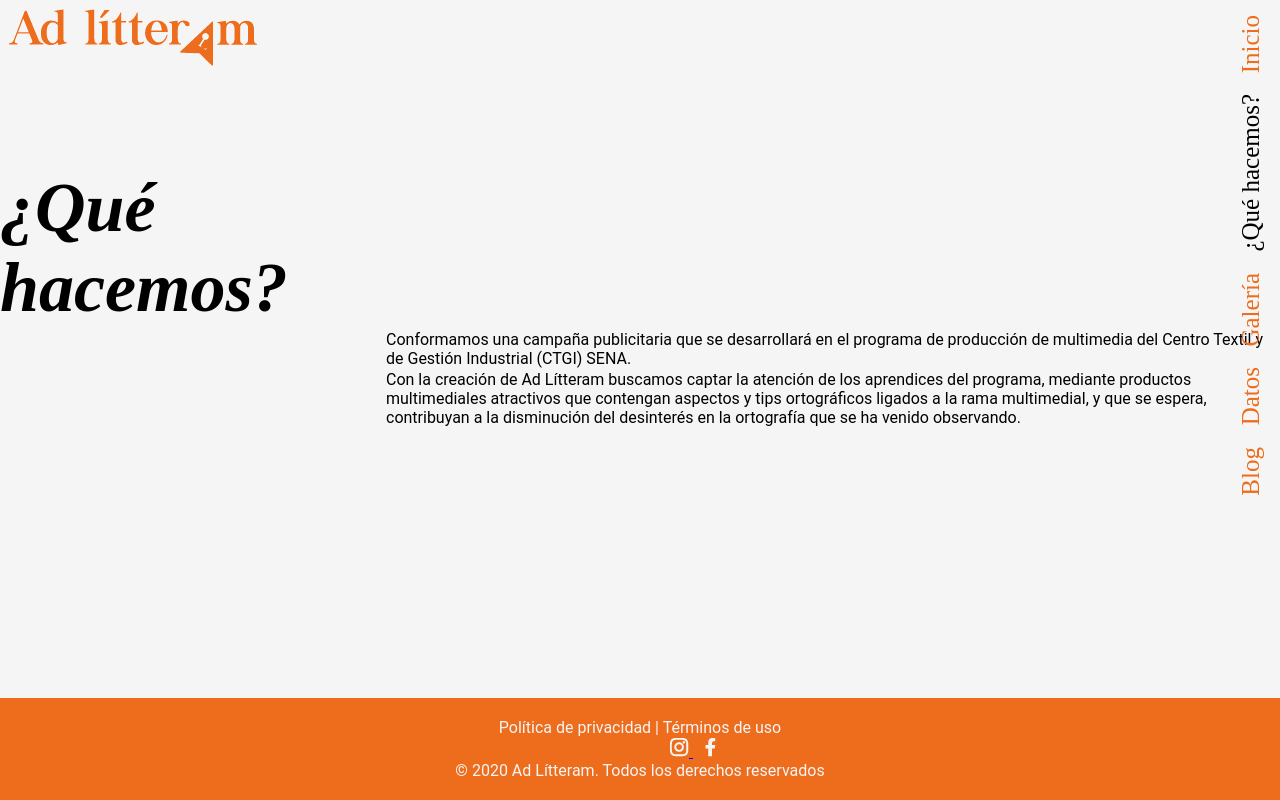
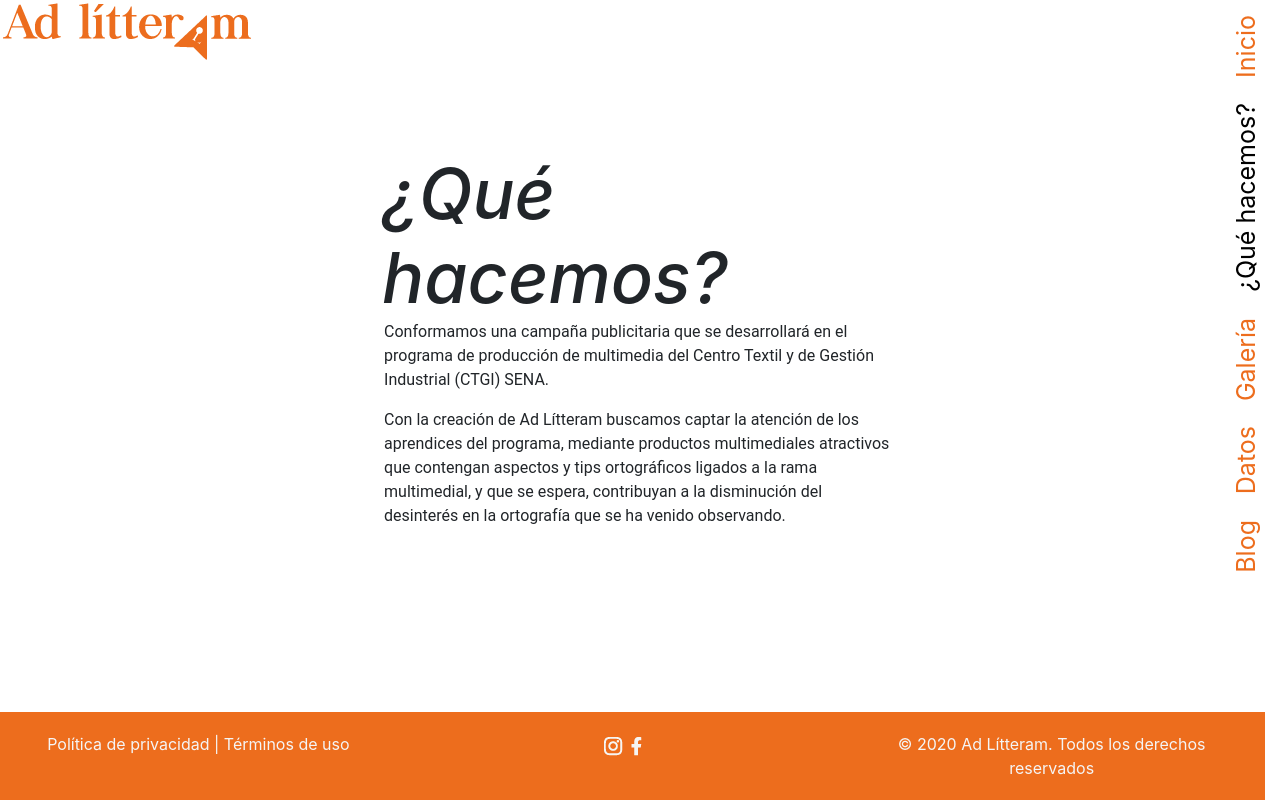
Before and after one commit to valenacosta/2061287_MULTI_ADLITTERAM, a plain HTML site: page views/what_we_do.html in a window 1280 px wide. Drawn offline with nearby package versions, Linux system fonts and the light colour scheme.

Commit message:
Update what_we_do.html

```diff
--- a/views/what_we_do.html
+++ b/views/what_we_do.html
@@ -5,48 +5,50 @@
 	<link rel="stylesheet" type="text/css" href="./../css/what_we_do.css"/>
 	<link rel="shortcut icon" href="./img/favicon.ico" type="image/x-icon">
 	<link rel="icon" href="./img/favicon.ico" type="image/x-icon">
+	<link rel="stylesheet" href="https://cdn.jsdelivr.net/npm/bootstrap@4.5.3/dist/css/bootstrap.min.css" integrity="sha384-TX8t27EcRE3e/ihU7zmQxVncDAy5uIKz4rEkgIXeMed4M0jlfIDPvg6uqKI2xXr2" crossorigin="anonymous">
+	<script src="https://code.jquery.com/jquery-3.5.1.slim.min.js" integrity="sha384-DfXdz2htPH0lsSSs5nCTpuj/zy4C+OGpamoFVy38MVBnE+IbbVYUew+OrCXaRkfj" crossorigin="anonymous"></script>
+	<script src="https://cdn.jsdelivr.net/npm/bootstrap@4.5.3/dist/js/bootstrap.bundle.min.js" integrity="sha384-ho+j7jyWK8fNQe+A12Hb8AhRq26LrZ/JpcUGGOn+Y7RsweNrtN/tE3MoK7ZeZDyx" crossorigin="anonymous"></script>
 	<title>¿Qué hacemos?</title>
 </head>
 <body style="position: relative;">
-	<div>
-		<div style="padding: 6px;">
-			<a href="./../index.html">
-				<img src="./../img/logo.png">
-			</a>
-		</div>
-		<div class="navigation-bar">
-			<div><a href="./../index.html" class="navigation-item">Inicio</a></div>
-			<div><span class="navigation-item" style="color: black;">¿Qué hacemos?</span></div>
+	<div class="content">
+		<div class="navigation-bar" style="z-index: 200;">
+			<div><a href="../index.html"  class="navigation-item">Inicio</a></div>
+			<div><a href="./what_we_do.html" style="color: black;" class="navigation-item">¿Qué hacemos?</a></div>
 			<div><a href="./gallery.html" class="navigation-item">Galería</a></div>
 			<div><a href="./datos.html" class="navigation-item">Datos</a></div>
 			<div><a href="./blog.html" class="navigation-item">Blog</a></div>
 		</div>
-		<div class="hero-dos">
-			<h1 class="slogan">¿Qué <br>hacemos?</h1>
+		<div class="row">
+			<div class="col-sm-12 col-md-6 col-lg-4 col-xl-3">
+				<a href="./what_we_do.html">
+					<img src="./../img/logo.png">
+				</a>
 			</div>
-		<div class="hero-content">
+		</div>
+		<div class="row justify-content-md-center">
+			<div class="col-sm-12 col-md-8 col-lg-6 col-xl-5">
+				<h1 class="slogan">¿Qué <br>hacemos? </h1>
 				<p class="roboto">Conformamos una campaña publicitaria que se desarrollará en el programa de producción de multimedia del Centro Textil y de Gestión Industrial (CTGI) SENA.</p>
 				<p class="roboto">Con la creación de Ad Lítteram buscamos captar la atención de los aprendices del programa, mediante productos multimediales atractivos que contengan aspectos y tips ortográficos ligados a la rama multimedial, y que se espera, contribuyan a la disminución del desinterés en la ortografía que se ha venido observando.</p>
 			</div>
 		</div>
-	<div class="footer roboto">
-		<div class="footer-item">
+		<div class="row footer">
+			<div class="col-sm-12 col-md-5 col-lg-4">
 				Política de privacidad | Términos de uso
 			</div>
-		<div class="footer-item">
-
-			<a href="https://www.instagram.com/adrianavilladaa/?hl=es-la" target="_blank" style="margin-right: 8px; margin-left: 110px">
+			<div class="col-sm-12 col-md-2 col-lg-4">
+				<a href="https://www.instagram.com/adlitteram_business" target="_blank">
 					<img src="./../img/insta.png" style="height: 20px">
 				</a>
-			<a href="https://www.facebook.com/AdrianaVillada03/" target="_blank">
+				<a href="https://www.facebook.com/adlitterambusiness/" target="_blank">
 					<img src="./../img/face.png" style="height: 20px">
 				</a>
-
 			</div>
-		<div class="footer-item">
+			<div class="col-sm-12 col-md-5 col-lg-4">
 				© 2020 Ad Lítteram. Todos los derechos reservados
 			</div>
 		</div>
-
+	</div>
 </body>
 </html>
```
Lines whose indentation alone changed are shown as unchanged.
